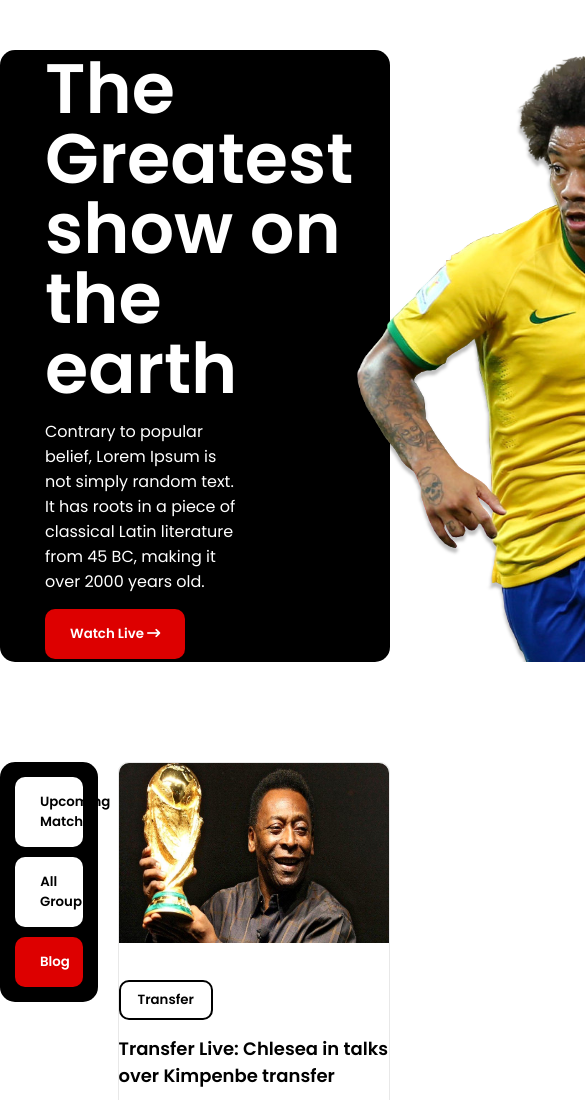
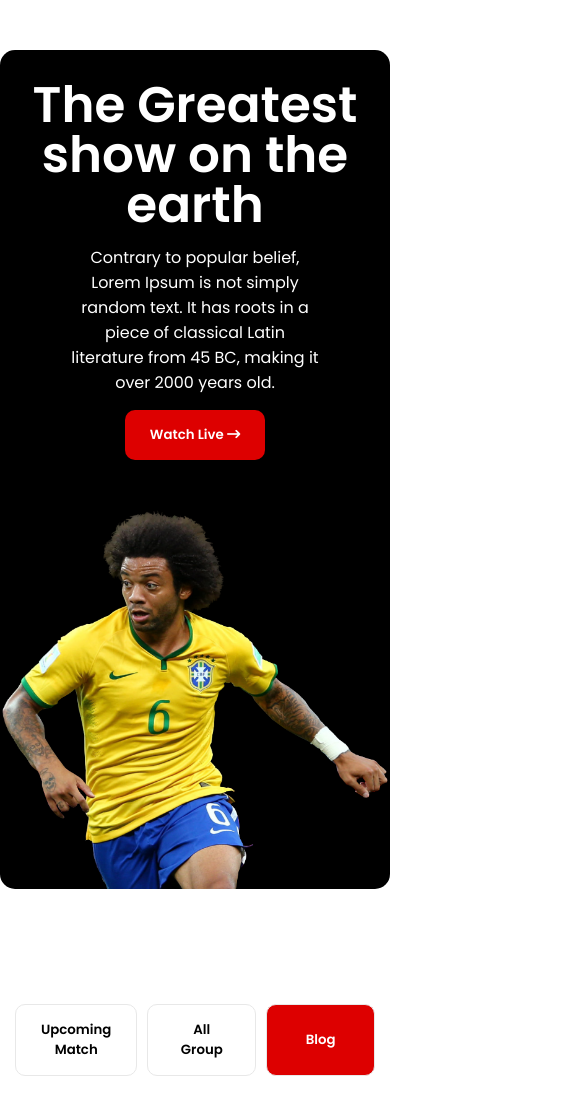
Before and after one commit to Ramisamimhaz/B12-c3-fifa-world-cup, a plain HTML site: page index.html in a window 390 px wide. Shown: the top 1100 px of the page, 585 px wide, since content can reach past the window. Drawn offline with Linux system fonts and the light colour scheme.

Commit message:
laptop responsive done and mobile responsive in progress

```diff
--- a/style.css
+++ b/style.css
@@ -4,6 +4,9 @@
     padding: 0;
     margin: 0;
     font-family:"Poppins", sans-serif;
+}
+img{
+  max-width: 100%;
 }
  .container{
     max-width: 1280px;
@@ -27,6 +30,7 @@
 }
  .banner-left{
     padding-left: 45px;
+    flex: 1;
  }
 .banner h2{
     font-size: 70px;
@@ -39,6 +43,9 @@
         max-width: 65%;
     }
 
+    .banner-right{
+      flex: 1;
+    }
     .banner-right img{
       display: block;
     }
@@ -46,7 +53,6 @@
     /* Upcoming matches */
     .upcoming-matches{
       display: flex;
-
       padding: 50px 0;
       gap: 20px;
     }
@@ -67,8 +73,10 @@
       color: black;
     }
     .upcoming-matches-right{
-
     flex: 1;
+    display: grid;
+    grid-template-columns: repeat(3, 1fr);
+    gap: 17px;
     }
 
     .upcoming-matches-right .card{
@@ -101,3 +109,50 @@
       gap: 20px;
       color: #161616cc;
     }
+
+    /* Laptop/Tab */
+    @media (max-width:992px){
+      /* Banner */
+      .banner h2{
+    font-size: 50px;
+
+    line-height: 50px;
+    }
+
+
+      /* Upcoming matches */
+      .upcoming-matches{
+        flex-direction: column;
+      }
+      .upcoming-matches-left{
+        flex-direction: row;
+        width: 100%;
+        background-color: transparent;
+      }
+       .upcoming-matches-left > * {
+        flex: 1;
+       }
+       .upcoming-matches-left .btn {
+        border: 1px solid rgb(232, 232, 232);
+       }
+       .upcoming-matches-right{
+         grid-template-columns: repeat(2, 1fr);
+    }
+  }
+
+
+  /* Mobile */
+  @media (max-width:768px){
+    .banner{
+      flex-direction: column;
+      text-align: center;
+    }
+
+  .banner .banner-left{
+    margin-bottom: 50px;
+    padding-left: 0;
+    padding-top: 30px;
+  }
+  .banner .banner-left p{
+    margin: 15px auto;
+}
```
